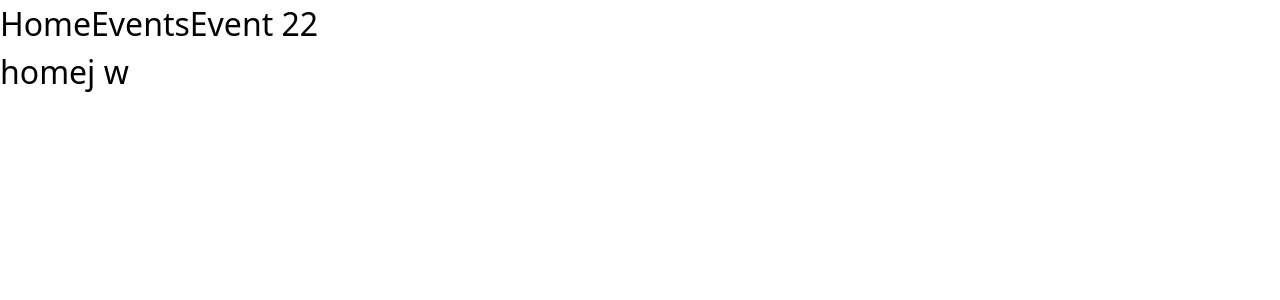
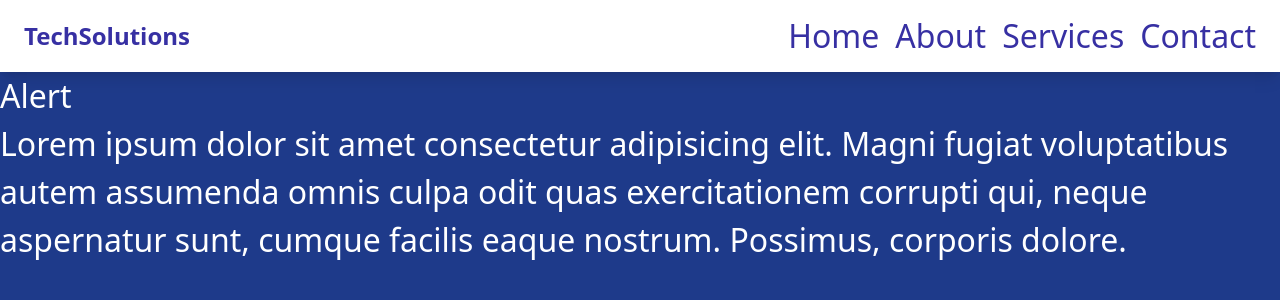
Before and after one commit to seriiserii825/nuxt-course, a Nuxt app: page / in a window 1280 px wide. Shown: the top 300 px of the page. Built offline with nearby package versions, Linux system fonts and the light colour scheme.

Commit message:
feat: front header

```diff
--- /dev/null
+++ b/components/front/Header.vue
@@ -0,0 +1,35 @@
+<script setup lang="ts"></script>
+
+<template>
+  <header class="bg-white shadow-lg dark:bg-gray-800">
+    <nav class="container px-6 py-3 mx-auto">
+      <div class="flex items-center justify-between">
+        <div class="text-2xl font-bold text-indigo-800 dark:text-white">
+          TechSolutions
+        </div>
+        <div class="hidden md:flex space-x-4">
+          <a
+            href="#"
+            class="text-indigo-800 dark:text-white hover:text-blue-900 dark:hover:text-indigo-400 transition-colors duration-300"
+            >Home</a
+          >
+          <a
+            href="#"
+            class="text-indigo-800 dark:text-white hover:text-blue-900 dark:hover:text-indigo-400 transition-colors duration-300"
+            >About</a
+          >
+          <a
+            href="#"
+            class="text-indigo-800 dark:text-white hover:text-blue-900 dark:hover:text-indigo-400 transition-colors duration-300"
+            >Services</a
+          >
+          <a
+            href="#"
+            class="text-indigo-800 dark:text-white hover:text-blue-900 dark:hover:text-indigo-400 transition-colors duration-300"
+            >Contact</a
+          >
+        </div>
+      </div>
+    </nav>
+  </header>
+</template>
--- /dev/null
+++ b/components/popup/Alert.vue
@@ -0,0 +1,10 @@
+<script setup lang="ts">
+</script>
+
+<template>
+  <div class="alert">
+    <div class="alert-title">
+      <h2 class="text-light">Alert</h2>
+    </div>
+  </div>
+</template>
--- a/layouts/default.vue
+++ b/layouts/default.vue
@@ -1,14 +1,6 @@
 <template>
-  <div>
-    <header>
-      <ul>
-        <li>
-          <NuxtLink to="/">Home</NuxtLink>
-          <NuxtLink to="/events">Events</NuxtLink>
-          <NuxtLink to="/events/22">Event 22</NuxtLink>
-        </li>
-      </ul>
-    </header>
-    <slot/>
+  <div class="text-white bg-blue-900 h-dvh">
+    <FrontHeader />
+    <slot />
   </div>
 </template>
--- a/pages/index.vue
+++ b/pages/index.vue
@@ -1,5 +1,8 @@
 <script setup lang="ts"></script>
 
 <template>
-  <div class="home">homej w</div>
+  <PopupAlert />
+  <div class="">
+    Lorem ipsum dolor sit amet consectetur adipisicing elit. Magni fugiat voluptatibus autem assumenda omnis culpa odit quas exercitationem corrupti qui, neque aspernatur sunt, cumque facilis eaque nostrum. Possimus, corporis dolore.
+  </div>
 </template>
```
